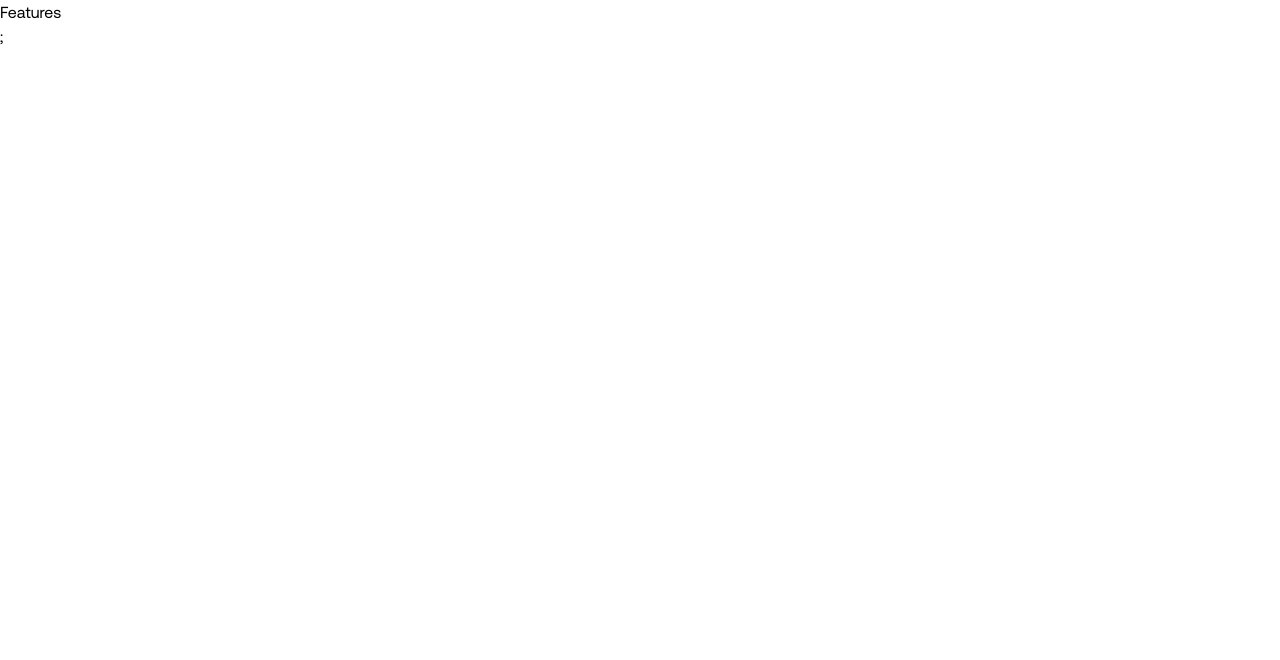
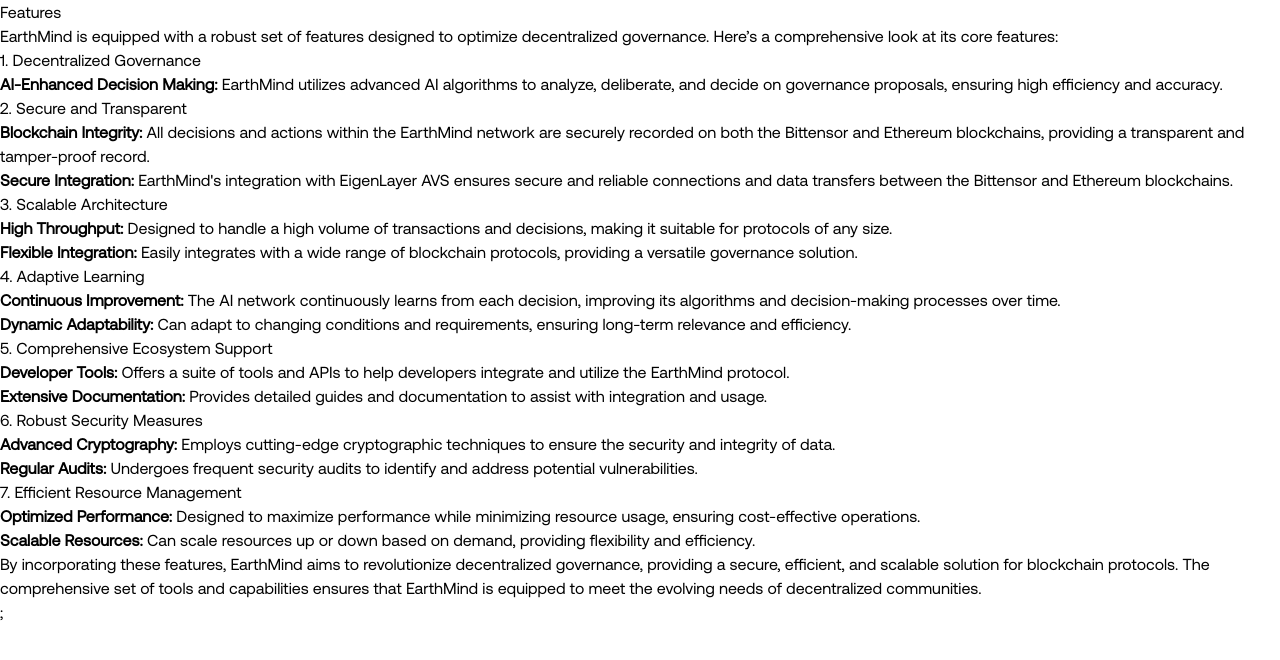
Before and after one commit to Earth-Mind/earthmind-docs, a Next.js app: page /features in a window 1280 px wide. Shown: the top 660 px of the page. Built offline with nearby package versions, Linux system fonts and the light colour scheme; a web font is replaced by a local one.

Commit message:
features updated

```diff
--- a/pages/features.mdx
+++ b/pages/features.mdx
@@ -1 +1,32 @@
-# Features
+## Features
+
+EarthMind is equipped with a robust set of features designed to optimize decentralized governance. Here’s a comprehensive look at its core features:
+
+### 1. Decentralized Governance
+- **AI-Enhanced Decision Making:** EarthMind utilizes advanced AI algorithms to analyze, deliberate, and decide on governance proposals, ensuring high efficiency and accuracy.
+
+### 2. Secure and Transparent
+- **Blockchain Integrity:** All decisions and actions within the EarthMind network are securely recorded on both the Bittensor and Ethereum blockchains, providing a transparent and tamper-proof record.
+- **Secure Integration:** EarthMind's integration with EigenLayer AVS ensures secure and reliable connections and data transfers between the Bittensor and Ethereum blockchains.
+
+### 3. Scalable Architecture
+- **High Throughput:** Designed to handle a high volume of transactions and decisions, making it suitable for protocols of any size.
+- **Flexible Integration:** Easily integrates with a wide range of blockchain protocols, providing a versatile governance solution.
+
+### 4. Adaptive Learning
+- **Continuous Improvement:** The AI network continuously learns from each decision, improving its algorithms and decision-making processes over time.
+- **Dynamic Adaptability:** Can adapt to changing conditions and requirements, ensuring long-term relevance and efficiency.
+
+### 5. Comprehensive Ecosystem Support
+- **Developer Tools:** Offers a suite of tools and APIs to help developers integrate and utilize the EarthMind protocol.
+- **Extensive Documentation:** Provides detailed guides and documentation to assist with integration and usage.
+
+### 6. Robust Security Measures
+- **Advanced Cryptography:** Employs cutting-edge cryptographic techniques to ensure the security and integrity of data.
+- **Regular Audits:** Undergoes frequent security audits to identify and address potential vulnerabilities.
+
+### 7. Efficient Resource Management
+- **Optimized Performance:** Designed to maximize performance while minimizing resource usage, ensuring cost-effective operations.
+- **Scalable Resources:** Can scale resources up or down based on demand, providing flexibility and efficiency.
+
+By incorporating these features, EarthMind aims to revolutionize decentralized governance, providing a secure, efficient, and scalable solution for blockchain protocols. The comprehensive set of tools and capabilities ensures that EarthMind is equipped to meet the evolving needs of decentralized communities.
```
